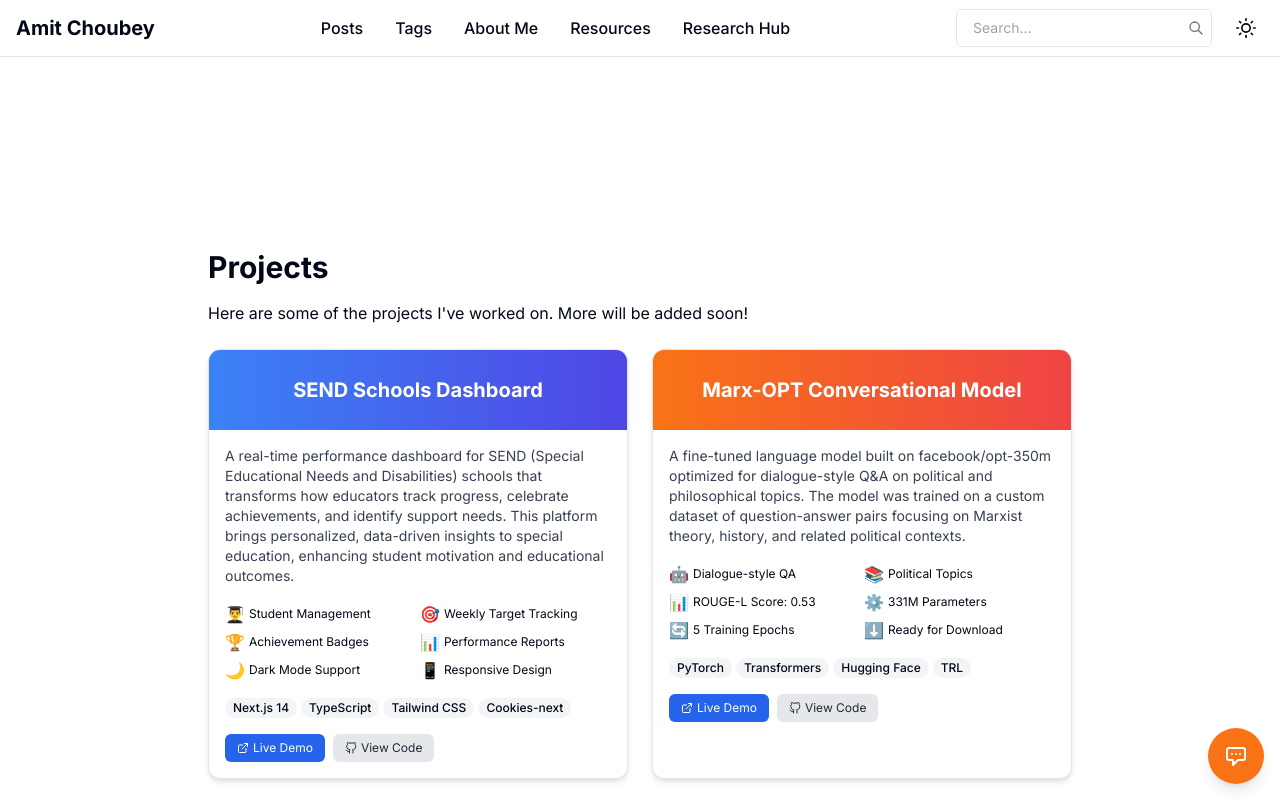
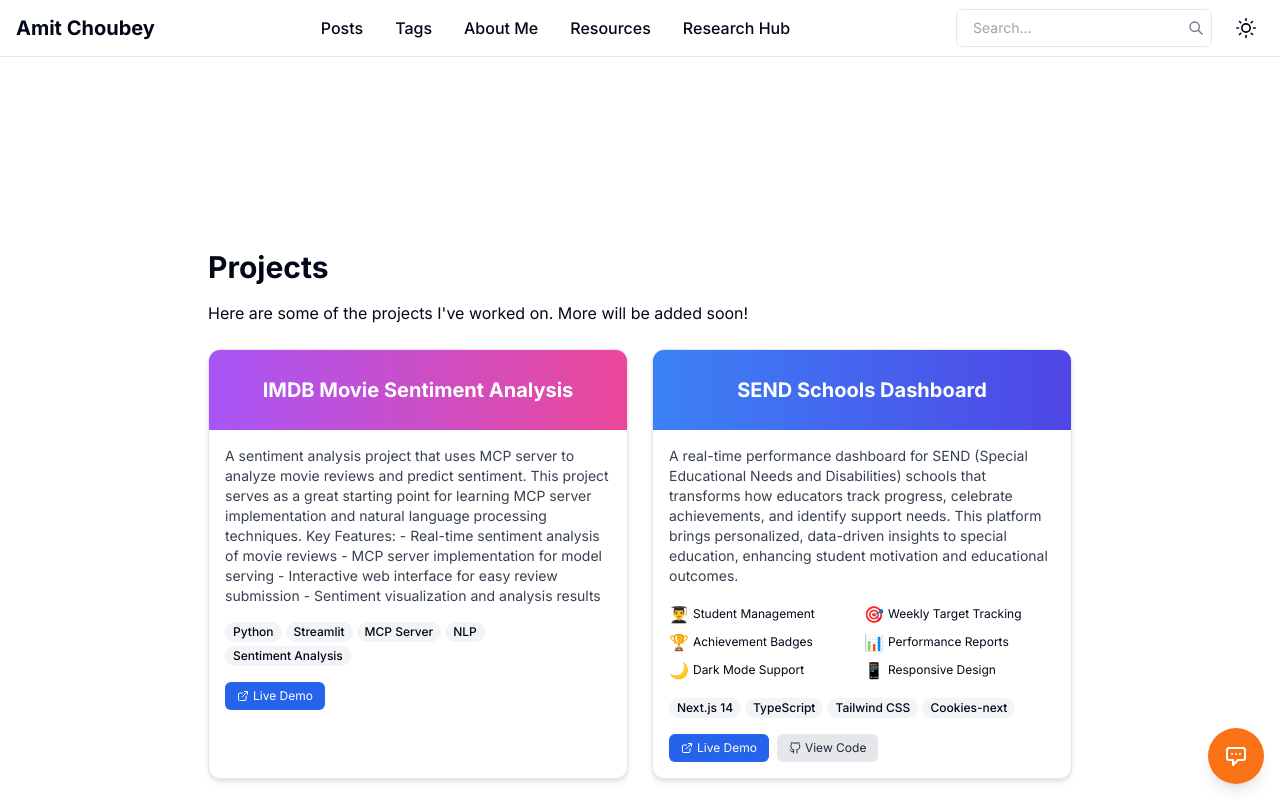
Before and after one commit to amit-chaubey/my-portfolio, a Next.js app: page /projects in a window 1280 px wide. Shown: the top 800 px of the page. Built offline with nearby package versions, Linux system fonts and the light colour scheme.

Commit message:
feat: add IMDB Movie Sentiment Analysis project and remove from quicklinks

```diff
--- a/src/app/projects/page.tsx
+++ b/src/app/projects/page.tsx
@@ -12,6 +12,14 @@ interface Project {
 }
 
 const projects: Project[] = [
+  {
+    title: "IMDB Movie Sentiment Analysis",
+    description: "A sentiment analysis project that uses MCP server to analyze movie reviews and predict sentiment. This project serves as a great starting point for learning MCP server implementation and natural language processing techniques.\n\nKey Features:\n- Real-time sentiment analysis of movie reviews\n- MCP server implementation for model serving\n- Interactive web interface for easy review submission\n- Sentiment visualization and analysis results",
+    liveUrl: "https://movie-mcp-server-amit.streamlit.app/",
+    technologies: ["Python", "Streamlit", "MCP Server", "NLP", "Sentiment Analysis"],
+    gradientFrom: "from-purple-500",
+    gradientTo: "to-pink-500"
+  },
   {
     title: "SEND Schools Dashboard",
     description: "A real-time performance dashboard for SEND (Special Educational Needs and Disabilities) schools that transforms how educators track progress, celebrate achievements, and identify support needs. This platform brings personalized, data-driven insights to special education, enhancing student motivation and educational outcomes.",
```
